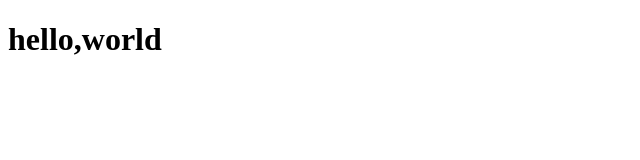
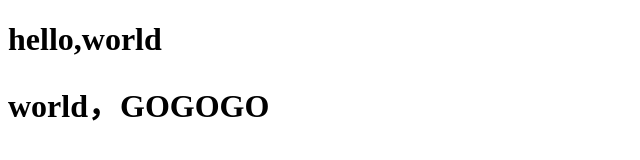
Before and after one commit to CBBBT/Test, a plain HTML site: page index.html in a window 1280 px wide. Shown: the whole page, without its empty margins (0-640 px from the left). Drawn offline with Linux system fonts and the light colour scheme.

Commit message:
这是第二次提交

```diff
--- a/index.html
+++ b/index.html
@@ -8,5 +8,6 @@
 </head>
 <body>
     <h1>hello,world</h1>
+    <h1>world，GOGOGO</h1>
 </body>
 </html>
```
